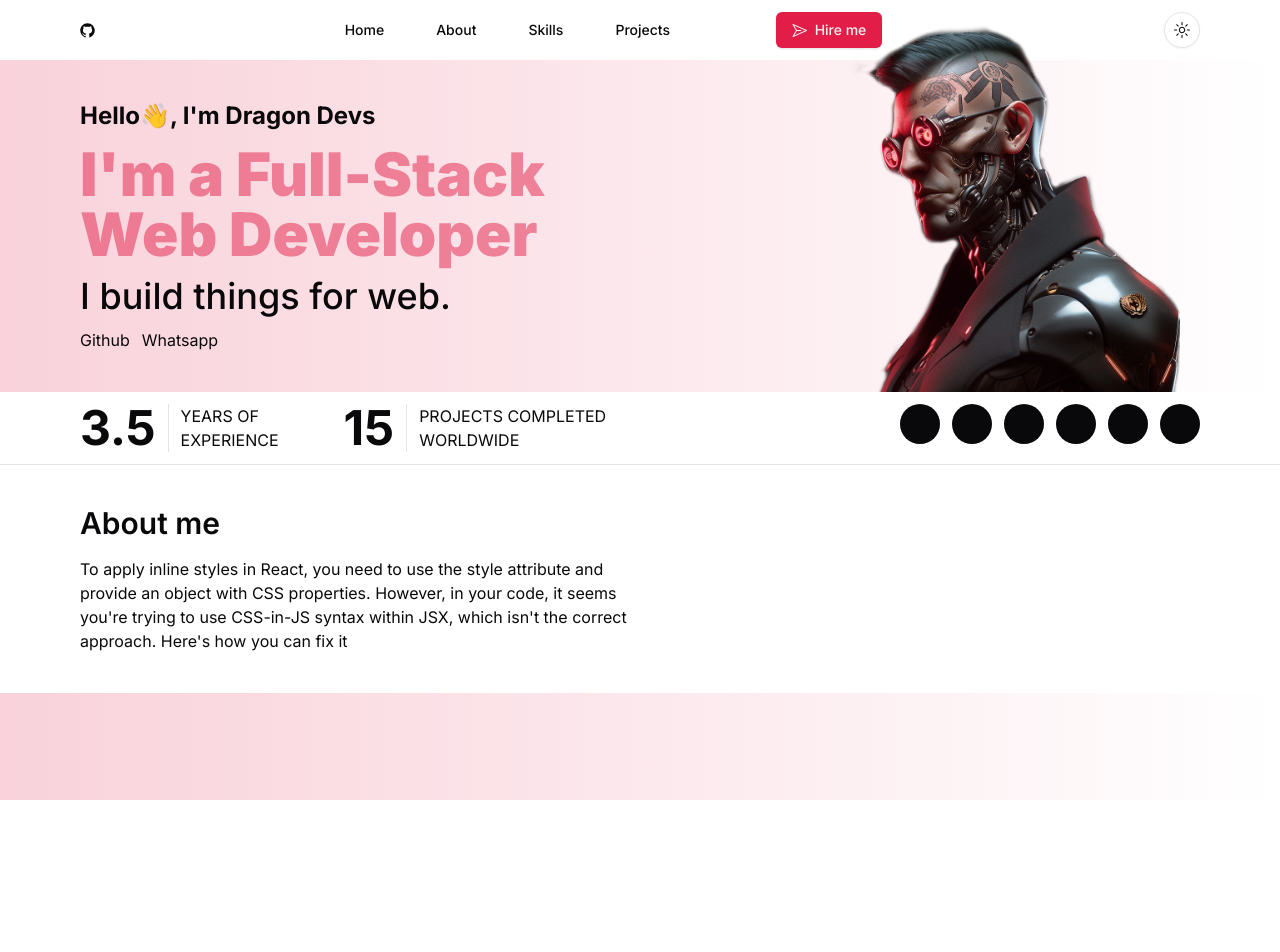
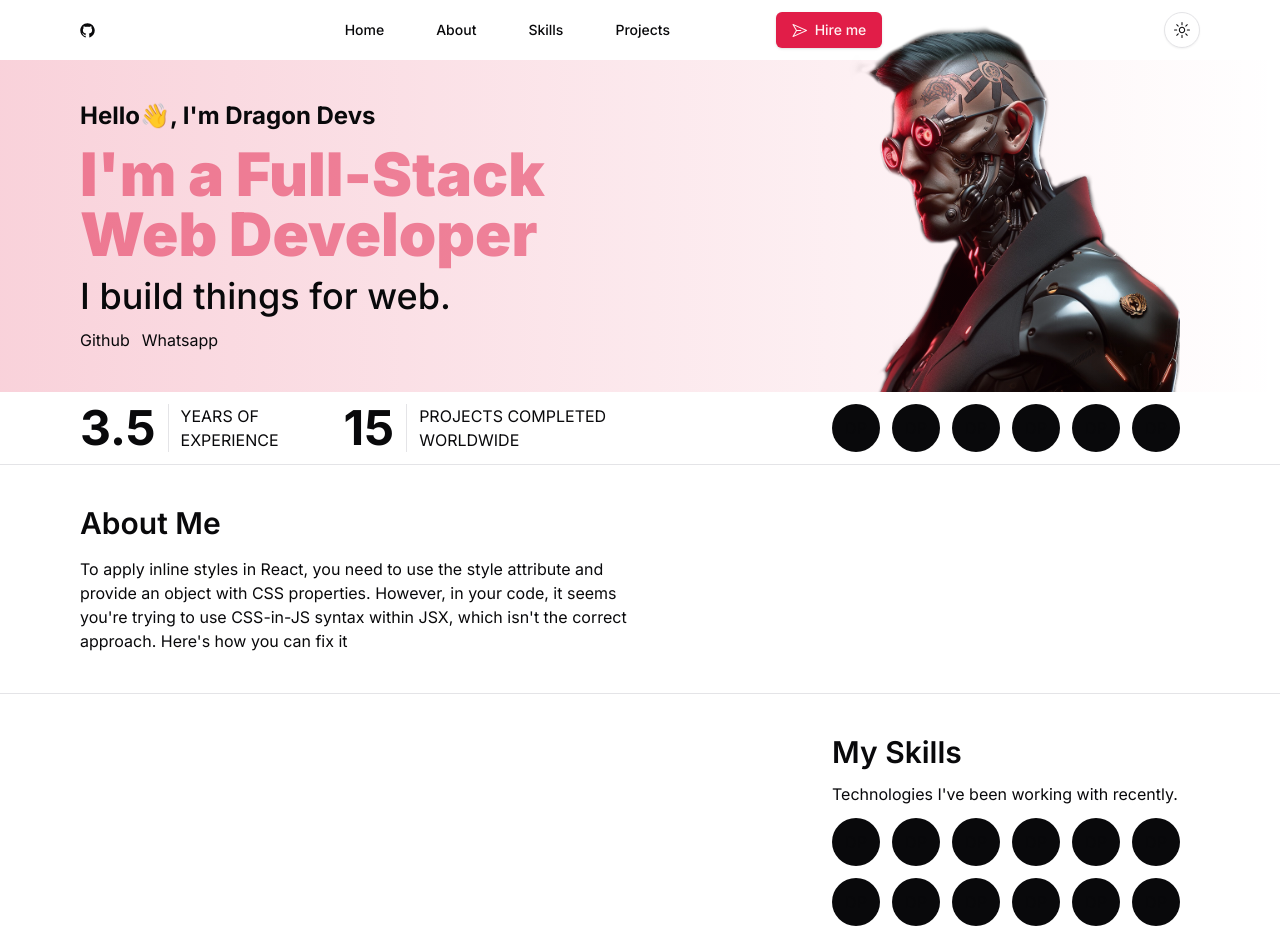
Before and after one commit to SA926-COBRA/Full-stack-Portfolio, a Next.js app: page / in a window 1280 px wide. Shown: the top 952 px of the page. Before the commit the page ends 800 px from the top, so only its background shows below. Built offline with nearby package versions, Linux system fonts and the light colour scheme.

Commit message:
feat: add skills

```diff
--- a/app/components/AboutMe.tsx
+++ b/app/components/AboutMe.tsx
@@ -9,7 +9,7 @@ const AboutMe = () => {
           <Container>
             <div className="flex flex-col gap-2 sm:gap-4">
               <div className="font-semibold sm:text-3xl text-2xl">
-                About me
+                About Me
               </div>
               <div className="sm:w-[50%]">
                 {about_me.write_about_yours}
--- /dev/null
+++ b/app/components/MySkills.tsx
@@ -0,0 +1,44 @@
+import React from 'react';
+import Container from "@/components/Container";
+
+const MySkills = ({skills}: { skills: object }) => {
+  return (
+      <div>
+        <div className="p-5 border-t bg-background sm:p-10 w-[100vw] relative left-[50%] right-[50%] ml-[-50vw] mr-[-50vw]">
+          <Container>
+            <div className="flex justify-end items-end">
+              <div className="flex flex-col gap-3">
+                <div className="font-semibold sm:text-3xl text-2xl">
+                  My Skills
+                </div>
+                <div>
+                  Technologies I&apos;ve been working with recently.
+                </div>
+                <div className="sm:w-[23rem] flex gap-3 flex-wrap">
+                  {renderSkills(skills, 100)}
+                </div>
+              </div>
+            </div>
+          </Container>
+        </div>
+      </div>
+  );
+};
+
+export const renderSkills = (skills: object, size: number) => {
+  let count = 0;
+  return Object.entries(skills).map(([skill, value]) => {
+    if (value === true && count < size) {
+      count++;
+      return (
+          <div key={skill}>
+            <div className="sm:w-12 sm:h-12 h-10 w-10 bg-foreground rounded-full flex justify-center items-center">
+              DP
+            </div>
+          </div>
+      );
+    }
+    return null;
+  });
+};
+export default MySkills;
--- a/app/components/SeparatorBar.tsx
+++ b/app/components/SeparatorBar.tsx
@@ -1,22 +1,9 @@
 import React from 'react';
 import Container from "@/components/Container";
 import {Avatar, AvatarFallback} from "@/components/ui/avatar";
+import {renderSkills} from "@/app/components/MySkills";
 
 const SeparatorBar = ({data}: { data: HeroSection }) => {
-  const renderSkills = () => {
-    let count = 0;
-    return Object.entries(data.skills).map(([skill, value]) => {
-      if (value === true && count < 6) {
-        count++;
-        return (
-            <div key={skill}>
-              <div className="h-10 w-10 bg-foreground rounded-full"></div>
-            </div>
-        );
-      }
-      return null;
-    });
-  };
 
   return (
       <div className="sm:px-10 px-5 py-3 bg-background w-[100vw] relative left-[50%] right-[50%] ml-[-50vw] mr-[-50vw]">
@@ -32,8 +19,8 @@ const SeparatorBar = ({data}: { data: HeroSection }) => {
               <div className="uppercase w-60 border-l pl-3">projects completed worldwide</div>
             </div>
           </div>
-          <div className="flex gap-3">
-            {renderSkills()}
+          <div className="flex gap-3 mr-5">
+            {renderSkills(data.skills, 6)}
           </div>
           </div>
         </Container>
--- a/app/page.tsx
+++ b/app/page.tsx
@@ -2,6 +2,7 @@ import HeroSection from "@/app/components/HeroSection";
 import SeparatorBar from "@/app/components/SeparatorBar";
 import hero_section from "../personal_details/hero_section.json";
 import AboutMe from "@/app/components/AboutMe";
+import MySkills from "@/app/components/MySkills";
 
 export default function Home() {
   return (
@@ -10,6 +11,7 @@ export default function Home() {
         <div>
           <SeparatorBar data={hero_section}/>
           <AboutMe />
+          <MySkills skills={hero_section.skills} />
         </div>
       </main>
   );
```
